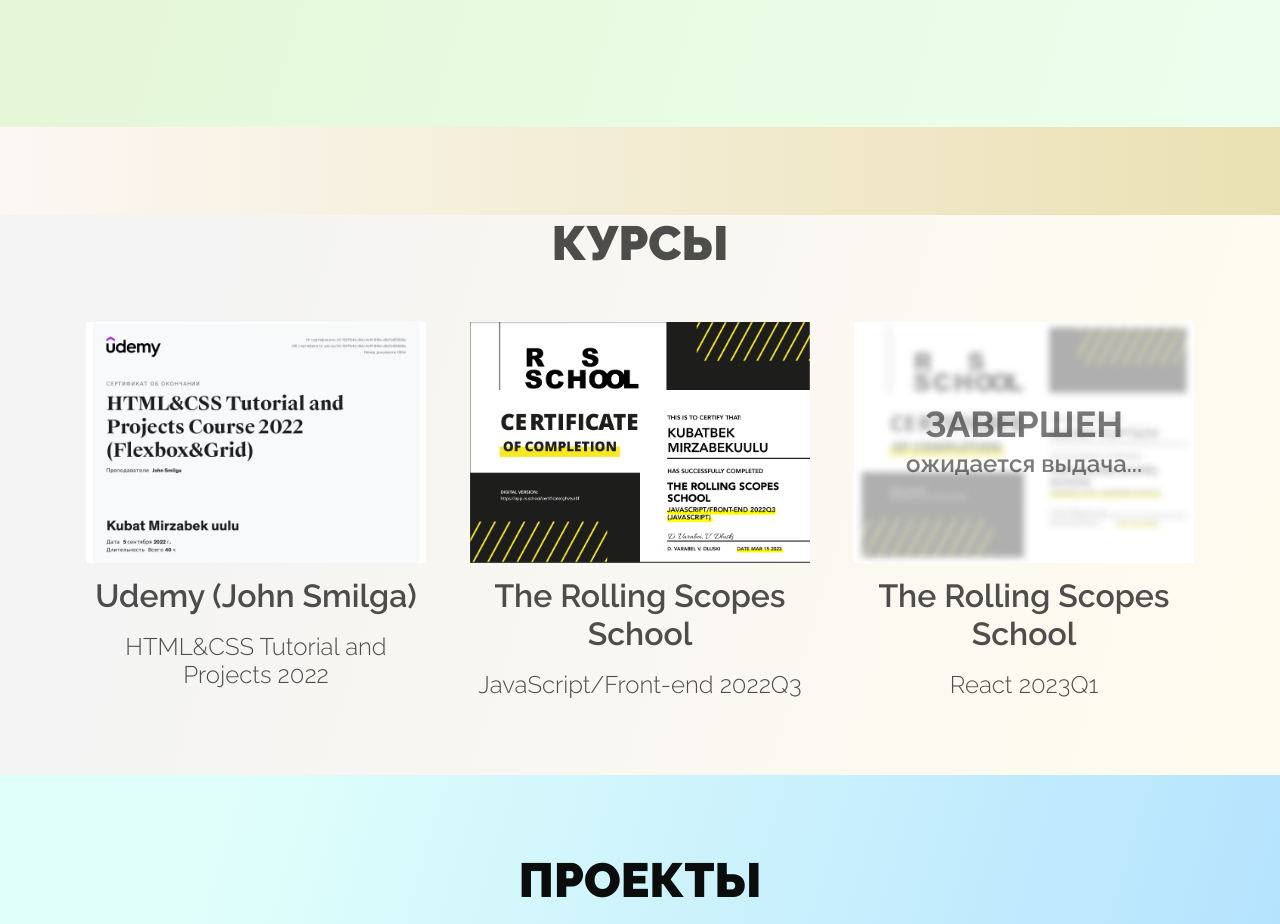
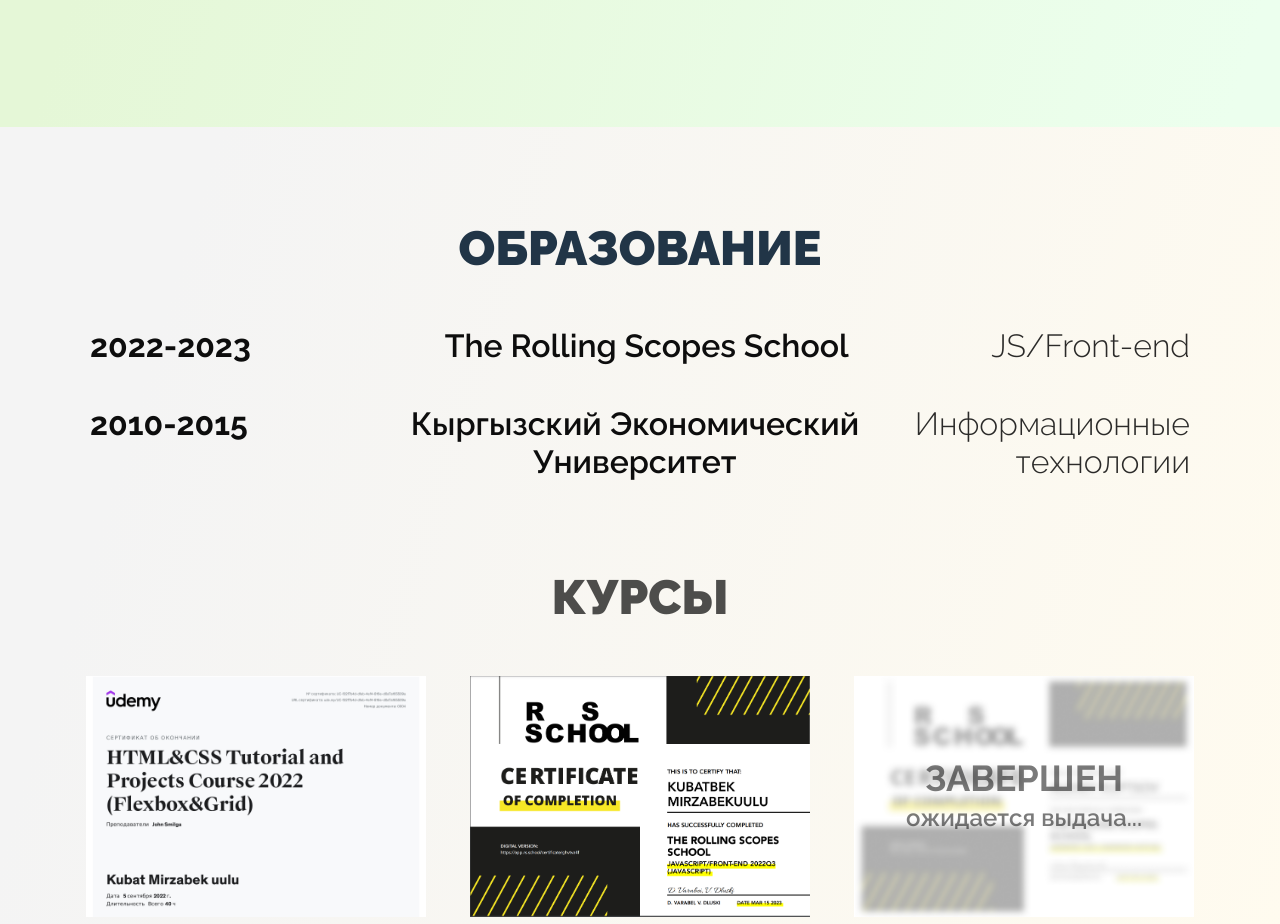
Before and after one commit to Kubatbekkk/porfolio, a React (Vite) app: page / in a window 1280 px wide. Shown: the part 2362-3286 px from the top of the page. Built offline with nearby package versions, Linux system fonts and the light colour scheme.

Commit message:
refactor: add Education Comp as named export try

```diff
--- a/src/view/components/Education/index.tsx
+++ b/src/view/components/Education/index.tsx
@@ -4,7 +4,7 @@
 import { useLangStore } from "../../../hooks/lang-state"
 import './style.scss'
 
-const Education = () => {
+export const Education = () => {
   const { lng } = useLangStore();
 
   return (
@@ -24,5 +24,3 @@
     </section>
   )
 }
-
-export default Education
--- a/src/view/components/main/index.tsx
+++ b/src/view/components/main/index.tsx
@@ -5,7 +5,7 @@
 import Languages from '../languages'
 import Courses from '../courses'
 import Projects from '../projects'
-// import Education from '../education'
+import { Education } from '../education/index'
 
 const Main = () => {
   return (
@@ -15,7 +15,7 @@
       <Skills />
       <Languages />
       <div className="two-blocks">
-        {/* <Education /> */}
+        <Education />
         <Courses />
       </div>
       <Projects />
```
